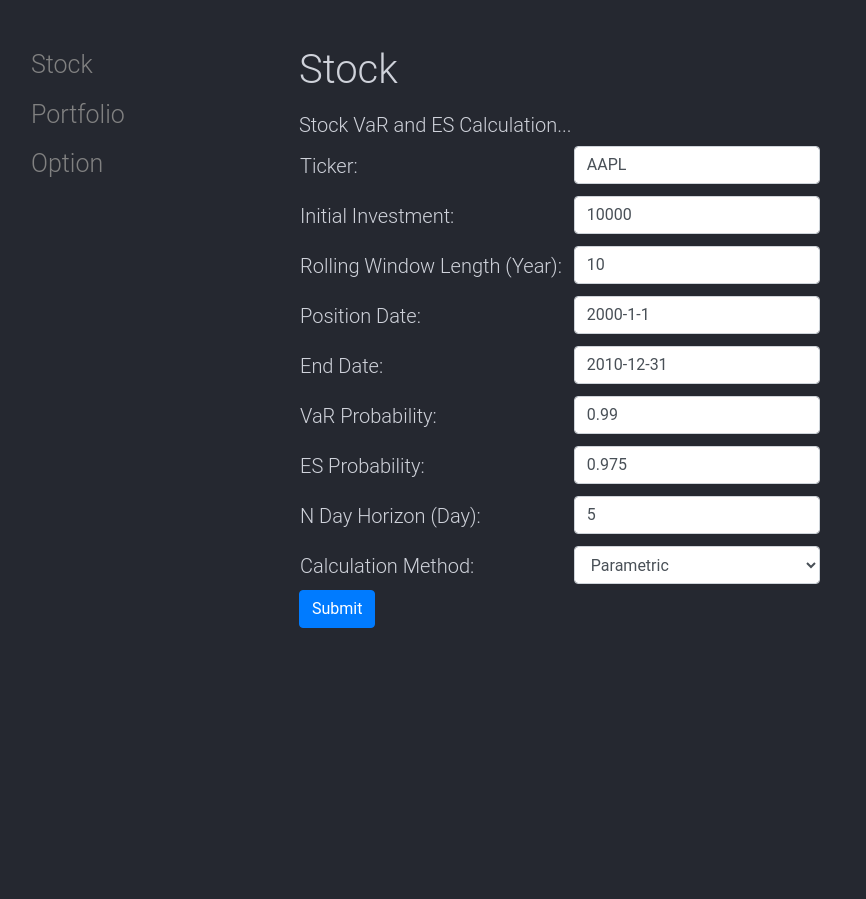
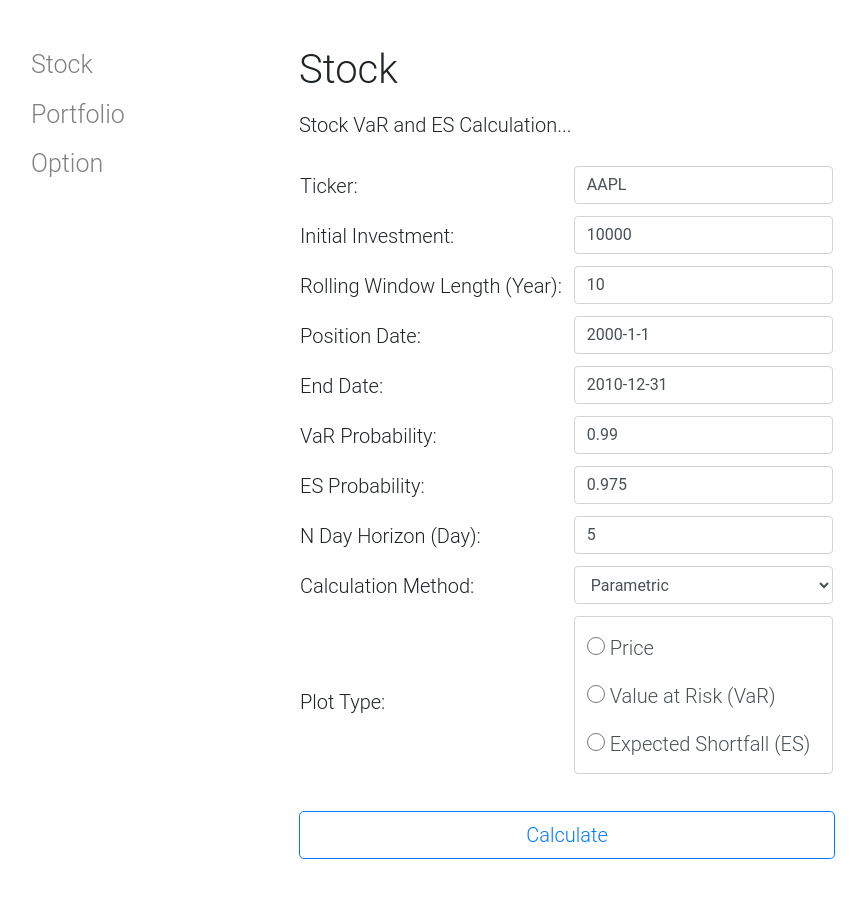
Before and after one commit to yaozhang0104/risk-calc, a Django app: page /risk/stock/ in a window 1280 px wide. Shown: the whole page, without its empty margins (1-867 px from the left). Before the commit the page ends 628 px from the top, so only its background shows below. Run offline with Django 3.2, Linux system fonts and the light colour scheme; some libraries are stand-ins or nearby versions.

Commit message:
Style Change & More

```diff
--- a/mysite/risk/forms.py
+++ b/mysite/risk/forms.py
@@ -10,6 +10,7 @@ class StockForm(forms.Form):
     esp = forms.DecimalField(label='ES Probability', max_value=0.9999, min_value=0.0001, decimal_places=4, widget=forms.TextInput(attrs={'class': 'form-control'}))
     nday = forms.IntegerField(label='N Day Horizon (Day)', max_value=2520, min_value=1, widget=forms.TextInput(attrs={'class': 'form-control'}))
     method = forms.ChoiceField(label='Calculation Method', choices=[('PAR','Parametric'),('HIS','Historical'),('MC','Monte Carlo')], widget=forms.Select(attrs={'class': 'form-control'}))
+    plotType = forms.ChoiceField(label='Plot Type', choices=[('PR','Price'),('VAR','Value at Risk (VaR)'),('ES','Expected Shortfall (ES)')], widget=forms.RadioSelect(attrs={'class': 'form-control radio-sel'}))
 
 class PortfolioForm(forms.Form):
     ticker = forms.CharField(label='Ticker List', widget=forms.TextInput(attrs={'class': 'form-control'}))
@@ -22,6 +23,7 @@ class PortfolioForm(forms.Form):
     esp = forms.DecimalField(label='ES Probability', max_value=0.9999, min_value=0.0001, decimal_places=4, widget=forms.TextInput(attrs={'class': 'form-control'}))
     nday = forms.IntegerField(label='N Day Horizon (Day)', max_value=2520, min_value=1, widget=forms.TextInput(attrs={'class': 'form-control'}))
     method = forms.ChoiceField(label='Calculation Method', choices=[('PAR','Parametric'),('HIS','Historical'),('MC','Monte Carlo')], widget=forms.Select(attrs={'class': 'form-control'}))
+    plotType = forms.ChoiceField(label='Plot Type', choices=[('PV','Portfolio Value'),('VAR','Value at Risk (VaR)'),('ES','Expected Shortfall (ES)')], widget=forms.RadioSelect(attrs={'class': 'form-control radio-sel'}))
 
 class OptionForm(forms.Form):
     ticker = forms.CharField(label='Ticker', widget=forms.TextInput(attrs={'class': 'form-control'}))
@@ -33,3 +35,4 @@ class OptionForm(forms.Form):
     esp = forms.DecimalField(label='ES Probability', max_value=0.9999, min_value=0.0001, decimal_places=4, widget=forms.TextInput(attrs={'class': 'form-control'}))
     nday = forms.IntegerField(label='N Day Horizon (Day)', max_value=2520, min_value=1, widget=forms.TextInput(attrs={'class': 'form-control'}))
     method = forms.ChoiceField(label='Calculation Method', choices=[('PAR','Parametric'),('HIS','Historical'),('MC','Monte Carlo')], widget=forms.Select(attrs={'class': 'form-control'}))
+    plotType = forms.ChoiceField(label='Plot Type', choices=[('PR','Price'),('VAR','Value at Risk (VaR)'),('ES','Expected Shortfall (ES)')], widget=forms.RadioSelect(attrs={'class': 'form-control radio-sel'}))
--- a/mysite/risk/static/risk/style.css
+++ b/mysite/risk/static/risk/style.css
@@ -3,8 +3,6 @@ body {
     font-size: 0.9rem;
     font-weight: 300;
     line-height: 1.5;
-    color: #cfd2da;
-    background-color: #252830;
 }
 
 .sidenav {
@@ -27,7 +25,7 @@ body {
 }
 
 .sidenav a:hover {
-    color: #f1f1f1;
+    color: #404040;
 }
 
 .main {
@@ -57,8 +55,33 @@ body {
 }
 
 #plot {
-    width: 700px;
-    height: 400px;
+    width: 800px;
+    height: 500px;
     margin-top: 30px;
     display: none;
 }
+
+.radio-sel {
+    list-style: none;
+}
+
+#id_plotType {
+    margin-top: 5px;
+}
+
+#id_plotType input {
+    width: 18px;
+    height: 18px;
+    display: inline-block;
+}
+
+.risk-data {
+    width: 536px;
+    margin-top: 20px;
+}
+
+.btn-cal {
+    font-weight: 300;
+    margin-top: 20px;
+    margin-bottom: 40px;
+}
--- a/mysite/risk/templates/risk/index.html
+++ b/mysite/risk/templates/risk/index.html
@@ -30,7 +30,7 @@
           <table class='risk-table'>
             {{ stockForm }}
           </table>
-          <button type="submit" class="btn btn-primary">Submit</button>
+          <button type="submit" class="btn btn-outline-primary btn-lg btn-block btn-cal">Calculate</button>
         </form>
         {% endif %}
       </div>
@@ -46,7 +46,7 @@
           <table class='risk-table'>
             {{ portfolioForm }}
           </table>
-          <button type="submit" class="btn btn-primary">Submit</button>
+          <button type="submit" class="btn btn-outline-primary btn-lg btn-block btn-cal">Calculate</button>
         </form>
         {% endif %}
       </div>
@@ -62,7 +62,7 @@
           <table class='risk-table'>
             {{ optionForm }}
           </table>
-          <button type="submit" class="btn btn-primary">Submit</button>
+          <button type="submit" class="btn btn-outline-primary btn-lg btn-block btn-cal">Calculate</button>
         </form>
         {% endif %}
       </div>
--- a/mysite/risk/views.py
+++ b/mysite/risk/views.py
@@ -3,7 +3,7 @@ from django.http import HttpResponse
 from django.template import loader
 from django.shortcuts import redirect
 
-import json, time
+import json
 
 from .forms import StockForm
 from .forms import PortfolioForm
@@ -38,8 +38,12 @@ def render_stock(request):
             esp = form.cleaned_data['esp']
             nday = form.cleaned_data['nday']
             method = form.cleaned_data['method']
+            plotType = form.cleaned_data['plotType']
             data = dataframe_from_tickerlist(ticker, startDate, endDate)
-            jsonData = plot_historical_price(ticker, data)
+            if (plotType == "PR"):
+                jsonData = plot_historical_price(ticker, data)
+            else:
+                return redirect('/risk/stock/')
             return render(request, 'risk/index.html', {'plotValue': jsonData, 'version': 'stock'})
     else:
         form = StockForm(initial={'ticker':'AAPL', 'initial':'10000', 'window':'10', 'startDate':'2000-1-1', 'endDate':'2010-12-31', 'varp':'0.99', 'esp':'0.975', 'nday':'5'})
```
